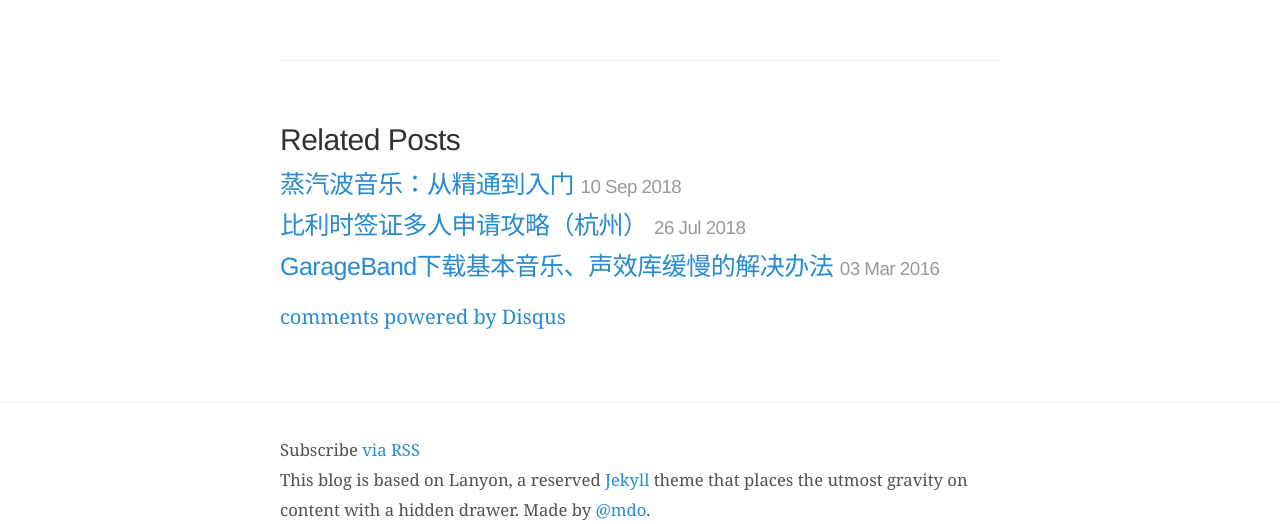
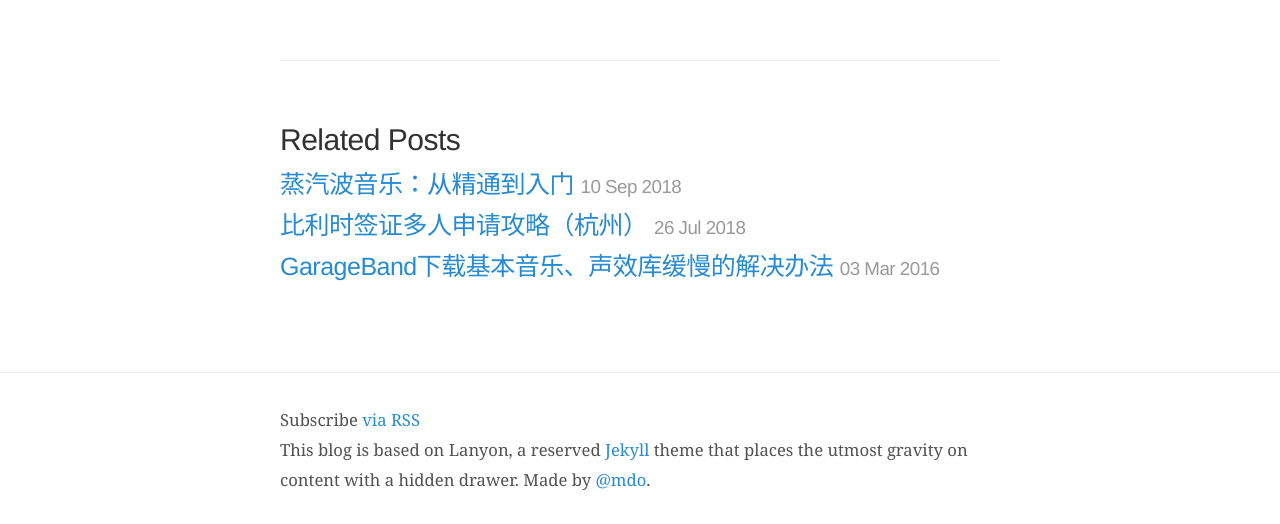
Before and after one commit to wittyfilter/wittyfilter.github.io, a Jekyll site: the page built from _posts/2016-01-17-dilemmas.md, in a window 1280 px wide. Shown: the part 709-1233 px from the top of the page. Built offline with Jekyll 4.4.1, drawn with Linux system fonts in a browser that asks for light colours; some web fonts are replaced; comment, search, counter and statistics services are not loaded; after the commit the page ends 1203 px from its top, so only the background shows below that; some of the changed lines change nothing that is shown.

Commit message:
Update comment widget

```diff
--- a/_includes/comments.html
+++ b/_includes/comments.html
@@ -1,22 +1,7 @@
-<!-- 多说评论框 start >
-	<div class="ds-thread" data-thread-key="{{ post.id }}" data-title="{{ post.title }}" data-url="{{ site.baseurl }}{{ post.url }}"></div>
-
-< 多说公共JS代码 start (一个网页只需插入一次) >
-<script type="text/javascript">
-var duoshuoQuery = {short_name:"wittyfilter"};
-	(function() {
-		var ds = document.createElement('script');
-		ds.type = 'text/javascript';ds.async = true;
-		ds.src = (document.location.protocol == 'https:' ? 'https:' : 'http:') + '//static.duoshuo.com/embed.js';
-		ds.charset = 'UTF-8';
-		(document.getElementsByTagName('head')[0]
-		 || document.getElementsByTagName('body')[0]).appendChild(ds);
-	})();
-	</script>
-< 多说公共JS代码 end -->
 
 
-<!-- Add Disqus comments. -->
+
+<!-- Add Disqus comments. >
 <div id="disqus_thread"></div>
 <script type="text/javascript">
   /* * * CONFIGURATION VARIABLES: EDIT BEFORE PASTING INTO YOUR WEBPAGE * * */
@@ -32,3 +17,23 @@
 </script>
 <noscript>Please enable JavaScript to view the <a href="http://disqus.com/?ref_noscript">comments powered by Disqus.</a></noscript>
 <a href="http://disqus.com" class="dsq-brlink">comments powered by <span class="logo-disqus">Disqus</span></a>
+-->
+
+<!-- 来必力City版安装代码 -->
+<div id="lv-container" data-id="city" data-uid="MTAyMC8zOTcyNC8xNjI1MQ==">
+<script type="text/javascript">
+   (function(d, s) {
+       var j, e = d.getElementsByTagName(s)[0];
+
+       if (typeof LivereTower === 'function') { return; }
+
+       j = d.createElement(s);
+       j.src = 'https://cdn-city.livere.com/js/embed.dist.js';
+       j.async = true;
+
+       e.parentNode.insertBefore(j, e);
+   })(document, 'script');
+</script>
+<noscript>为正常使用来必力评论功能请激活JavaScript</noscript>
+</div>
+<!-- City版安装代码已完成 -->
```
